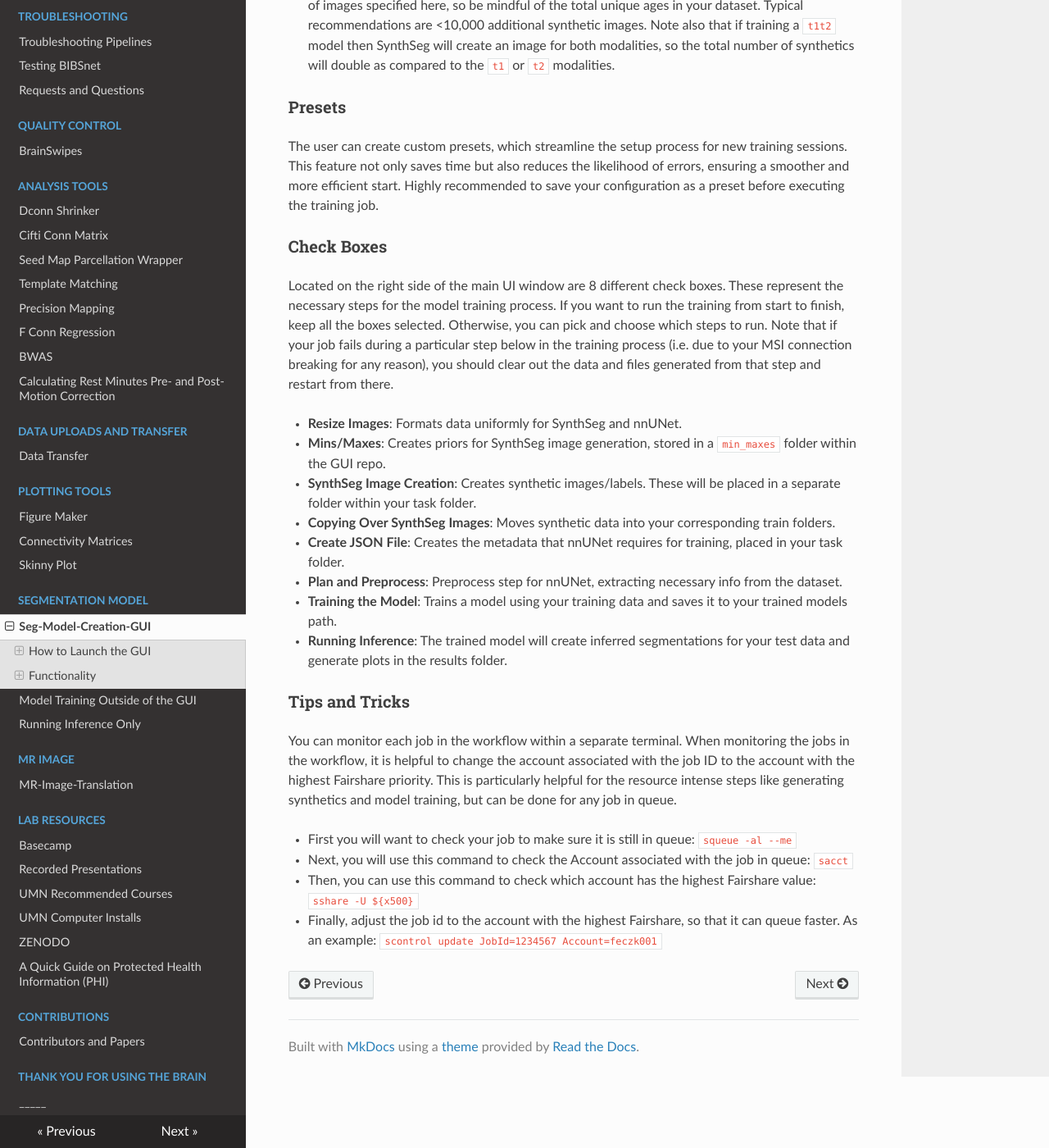
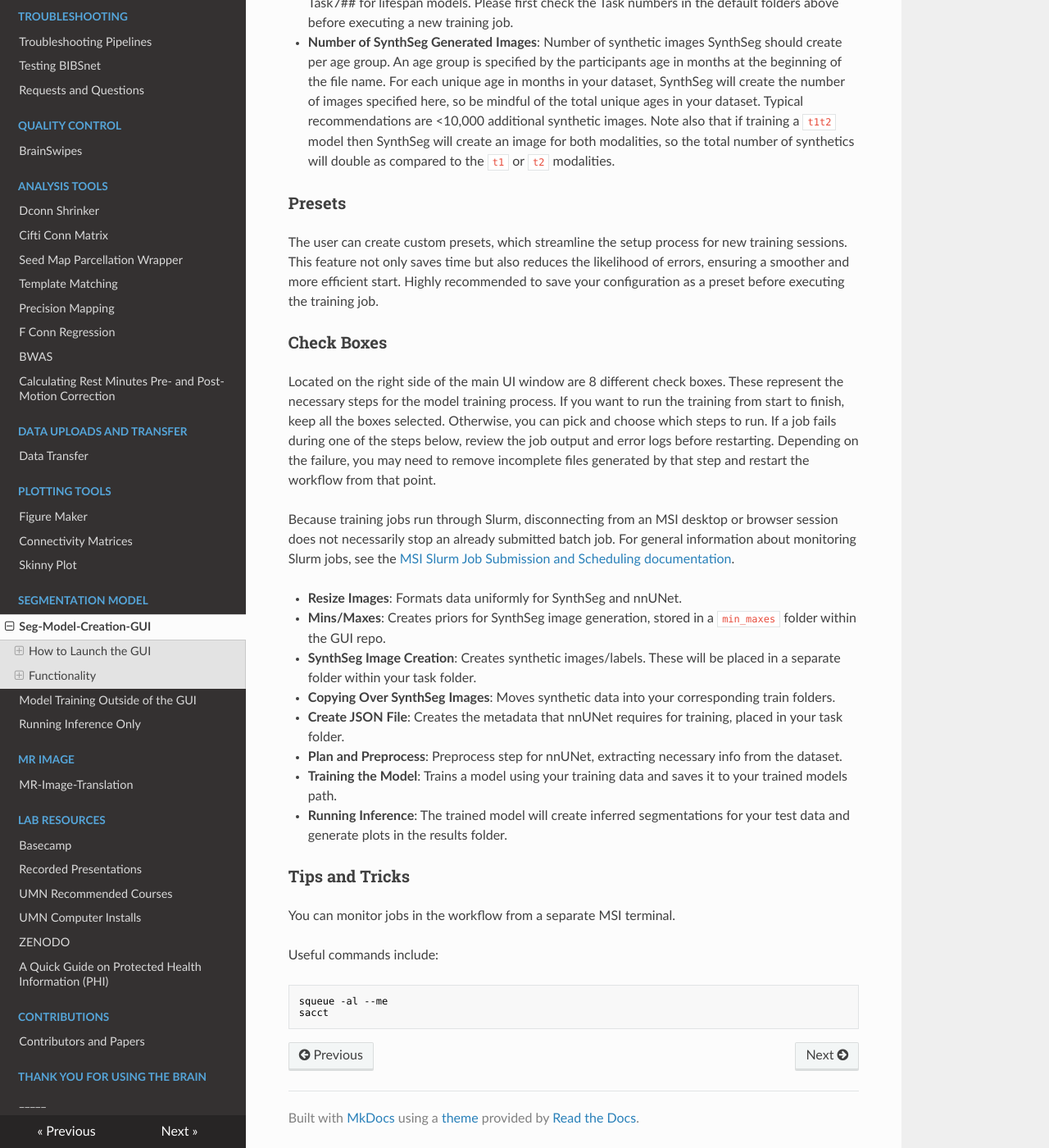
Before and after one commit to DCAN-Labs/cdni-brain, an MkDocs documentation site: the page built from docs/automation_training_interface.md, in a window 1280 px wide and 1400 px high, scrolled down 2206 px. Shown: the whole window at 82% size. Built offline with MkDocs 1.6.1, drawn with Linux system fonts in a browser that asks for light colours; nearby versions of some CDN libraries; some of the changed text lies outside the part shown.

Commit message:
Revise GUI launch instructions and training parameters
Updated instructions for launching the GUI and clarified paths for data storage. Improved explanations for job monitoring and error handling during training.

````diff
--- a/docs/automation_training_interface.md
+++ b/docs/automation_training_interface.md
@@ -6,19 +6,21 @@ The GUI addresses the challenges above by providing an intuitive interface that
 
 In this notebook, the different functions of the GUI, created by @Emoney and @Kenevan-Carter for the purpose of automating the training process, will be detailed.
 
----
-
 ## How to Launch the GUI
 
 ### Requirements
 
-- **Run this on a persistent desktop within MSI.**
-- **Must be within the SynthSeg-fixed-perms environment**:
+Run the GUI from an MSI interactive desktop session.
+
+For current instructions on starting a persistent or interactive desktop through Open OnDemand, see the [MSI Open OnDemand documentation](https://userdocs.msi.umn.edu/compute/open-ondemand-support.html).
+
+Once connected to the MSI desktop, activate the CDNI SynthSeg environment:
 
 ```bash
 source /projects/standard/faird/shared/code/external/envs/miniconda3/load_miniconda3.sh
 conda activate SynthSeg-fixed-perms
 ```
+
 To launch the GUI, cd into the Seg-Model-Creation-GUI directory and run:
 
 ```bash
@@ -27,8 +29,6 @@ python trainer_gui.py
 
 Upon start up, you will be prompted to select a preset (more on that below), and choose a pipeline version. As of August 2026, nnUNet-v2 is still under construction and can only be run [outside of the GUI](training-nnunet.md), so nnUNet-v1 should remain selected.
 
----
-
 ## Functionality
 
 ### Parameters
@@ -36,8 +36,8 @@ Upon start up, you will be prompted to select a preset (more on that below), and
 - **Paths**: On launching the main UI window, the user will see a list of path arguments that must be filled out, specific to their own directory locations. Make sure that each directory exists prior to running a training job. Every user will not have access to the same files due to permission errors, so it is important that the user specifies their own paths to the following and has the folder permissions up to date if sharing is needed:
     - **Dcan-nn-unet Path**: Path to your copy of the [dcan-nn-unet github repo](https://github.com/DCAN-Labs/dcan-nn-unet).
     - **SynthSeg Path**: Path to your copy of the CDNI fork of the [SynthSeg github repo](https://github.com/DCAN-Labs/SynthSeg).
-    - **Task Path**: Path to the folder containing the train and test data for your specific task. See folder structure below. **This must be placed on `scratch.global`.**
-    - **Raw Data Base Path**: Path to the folder that will contain the raw, preprocessed, and cropped data folders for your tasks. This should be two directories above your task folder and named `nnUNet_raw_data_base`. **This must be placed on `scratch.global`.**
+    - **Task Path**: Path to the folder containing the train and test data for your specific task. See the folder structure below. This workflow currently expects the task data to be placed on MSI Global Scratch. For current Global Scratch paths, limits, and retention policies, see the [MSI File Storage documentation](https://userdocs.msi.umn.edu/storage/storage.html).
+    - **Raw Data Base Path**: Path to the folder that will contain the raw, preprocessed, and cropped data folders for your tasks. This should be two directories above your task folder and named `nnUNet_raw_data_base`. This workflow currently expects this directory to be located on MSI Global Scratch. See the [MSI File Storage documentation](https://userdocs.msi.umn.edu/storage/storage.html) for current Scratch guidance.
 
     Example folder structure:
     ```
@@ -69,7 +69,9 @@ The user can create custom presets, which streamline the setup process for new t
 
 ### Check Boxes
 
-Located on the right side of the main UI window are 8 different check boxes. These represent the necessary steps for the model training process. If you want to run the training from start to finish, keep all the boxes selected. Otherwise, you can pick and choose which steps to run. Note that if your job fails during a particular step below in the training process (i.e. due to your MSI connection breaking for any reason), you should clear out the data and files generated from that step and restart from there.
+Located on the right side of the main UI window are 8 different check boxes. These represent the necessary steps for the model training process. If you want to run the training from start to finish, keep all the boxes selected. Otherwise, you can pick and choose which steps to run. If a job fails during one of the steps below, review the job output and error logs before restarting. Depending on the failure, you may need to remove incomplete files generated by that step and restart the workflow from that point.
+
+Because training jobs run through Slurm, disconnecting from an MSI desktop or browser session does not necessarily stop an already submitted batch job. For general information about monitoring Slurm jobs, see the [MSI Slurm Job Submission and Scheduling documentation](https://userdocs.msi.umn.edu/compute/slurm_job_submission.html).
 
 - **Resize Images**: Formats data uniformly for SynthSeg and nnUNet.
 - **Mins/Maxes**: Creates priors for SynthSeg image generation, stored in a `min_maxes` folder within the GUI repo.
@@ -79,12 +81,13 @@ Located on the right side of the main UI window are 8 different check boxes. The
 - **Plan and Preprocess**: Preprocess step for nnUNet, extracting necessary info from the dataset.
 - **Training the Model**: Trains a model using your training data and saves it to your trained models path.
 - **Running Inference**: The trained model will create inferred segmentations for your test data and generate plots in the results folder.
-
 ### Tips and Tricks
 
-You can monitor each job in the workflow within a separate terminal. When monitoring the jobs in the workflow, it is helpful to change the account associated with the job ID to the account with the highest Fairshare priority. This is particularly helpful for the resource intense steps like generating synthetics and model training, but can be done for any job in queue.
+You can monitor jobs in the workflow from a separate MSI terminal.
 
-- First you will want to check your job to make sure it is still in queue: `squeue -al --me`
-- Next, you will use this command to check the Account associated with the job in queue: `sacct`
-- Then, you can use this command to check which account has the highest Fairshare value: `sshare -U ${x500}`
-- Finally, adjust the job id to the account with the highest Fairshare, so that it can queue faster. As an example: `scontrol update JobId=1234567 Account=feczk001`
+Useful commands include:
+
+```bash
+squeue -al --me
+sacct
+```
````
